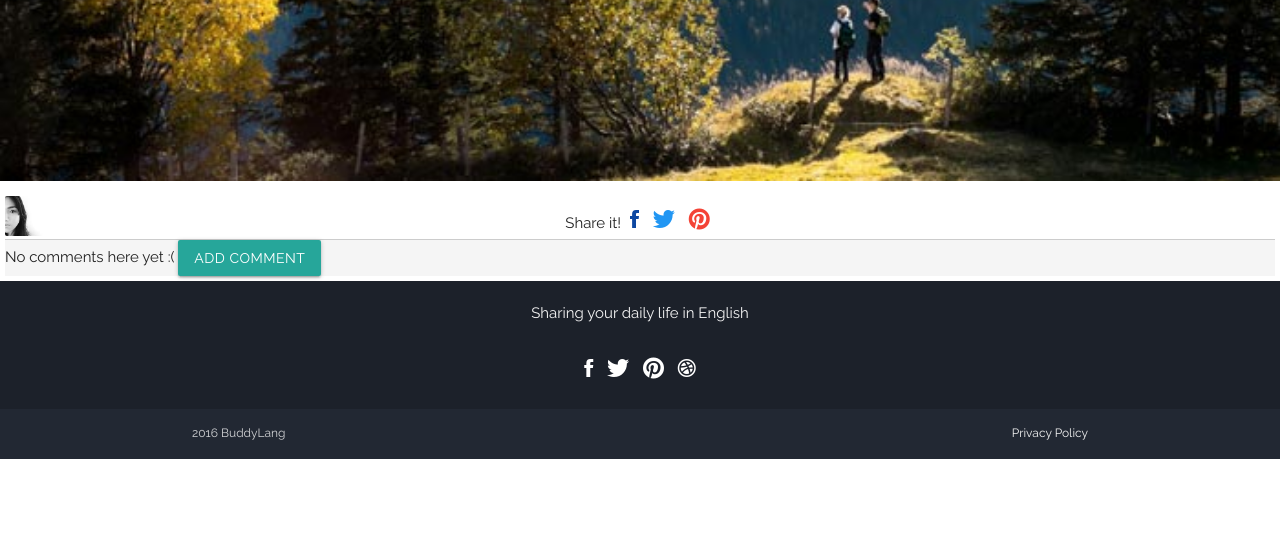
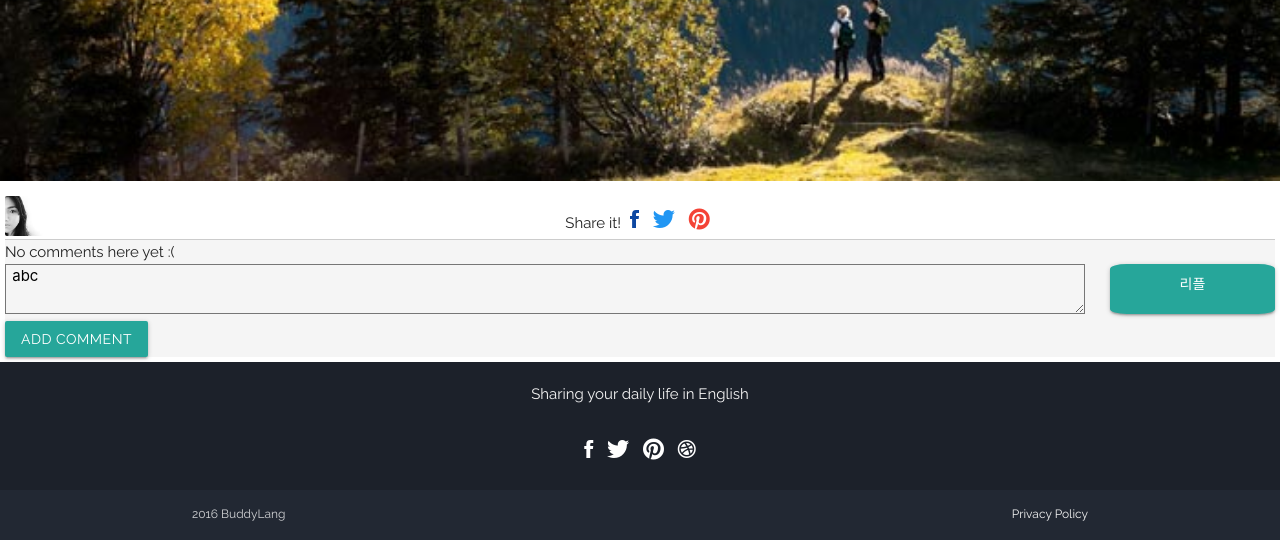
Before and after one commit to jujbob/my-first-blog, a Django app: template WebApps/templates/blog/post_detail.html in a window 1280 px wide. Shown: the part 1376-1916 px from the top of the page. Before the commit the page ends 1835 px from the top, so only its background shows below. Run offline with Django 3.2, Linux system fonts and the light colour scheme; the template is opened without the code that fills it, so the values that code supplies are empty; some libraries are stand-ins or nearby versions.

Commit message:
change comment disign

```diff
--- a/WebApps/templates/blog/post_detail.html
+++ b/WebApps/templates/blog/post_detail.html
@@ -98,6 +98,9 @@
                     {% empty %}
                         <span>No comments here yet :(</span>
                     {% endfor %}
+                    <div style="width: 100%">
+                        <textarea class="input-field" type="text" style="height: 5rem;width: 85%; margin-top: 0px; margin-bottom: 0px"> abc </textarea> <a class="btn-floating" style="float: right; width: 13%;height: 5rem;border-radius: 10%; text-align: center" href="#">리플</a>
+                    </div>
                     <a class="btn btn-default" href="{% url 'add_comment_to_post' pk=post.pk %}">Add comment</a>
                 </div>
             </div>
```
